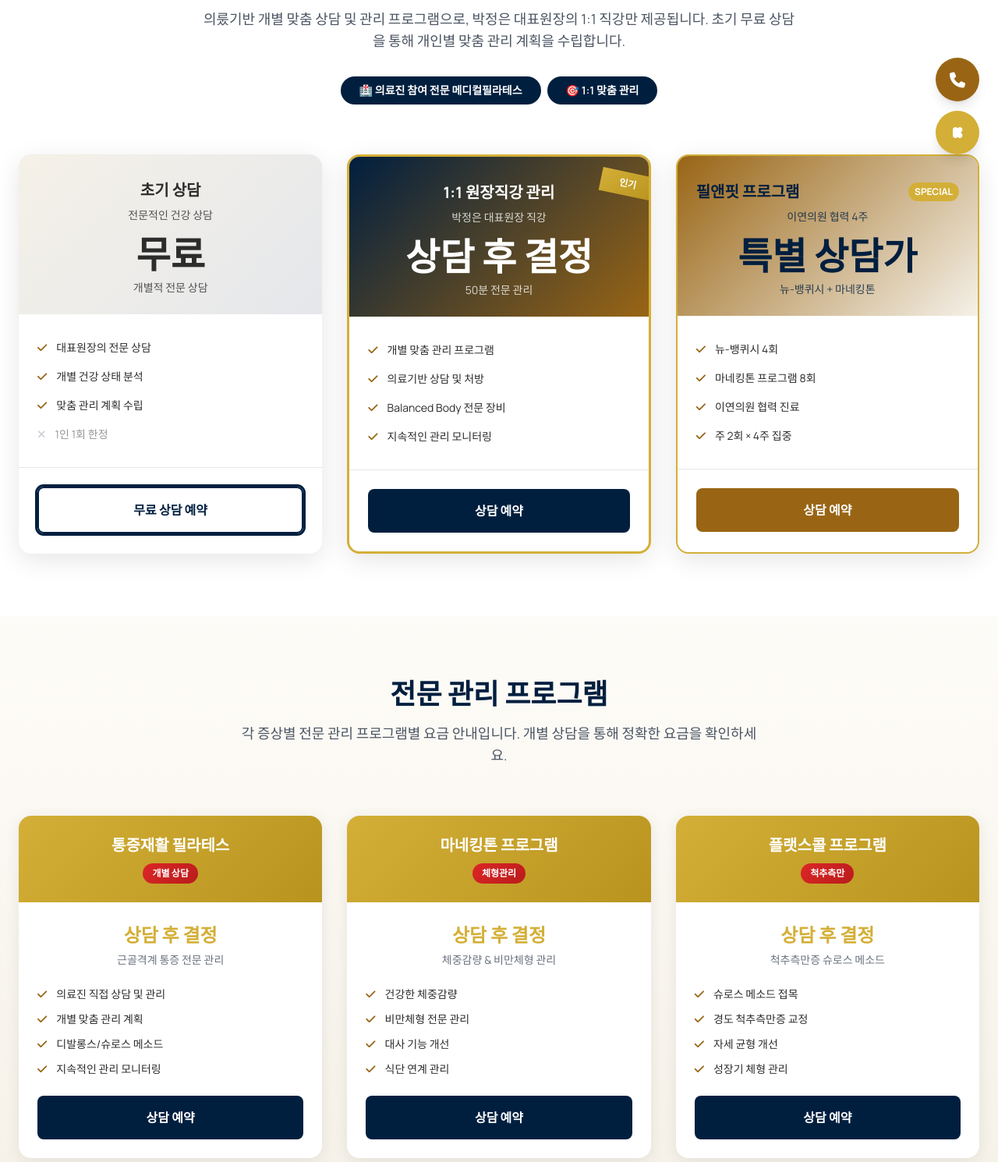
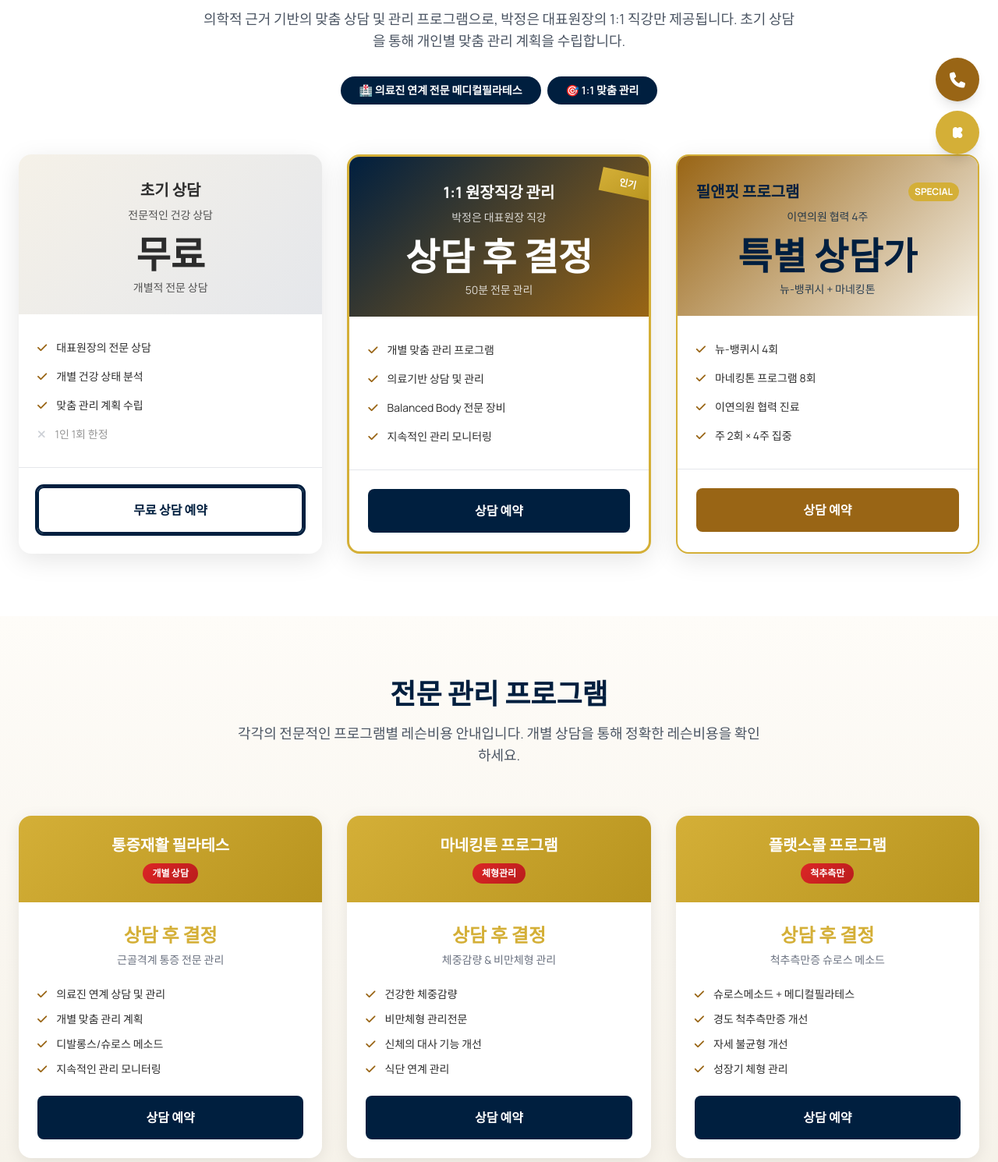
Before and after one commit to ysl1016/pilateshodu2, a plain HTML site: page pricing.html in a window 1280 px wide. Shown: the part 510-2000 px from the top of the page at 78% size. Drawn offline with nearby package versions, Linux system fonts and the light colour scheme.

Commit message:
Update pricing.html

```diff
--- a/pricing.html
+++ b/pricing.html
@@ -4,8 +4,8 @@
     <meta charset="UTF-8">
     <meta name="viewport" content="width=device-width, initial-scale=1.0">
     <title>레슨비용 - PILATES HODU | 필라테스 호두 - 국내 최초의 메디컬필라테스™ | 1:1 원장직강 프리미엄 요금제</title>
-    <meta name="description" content="메디컬필라테스™ 호두의 1:1 원장직강 전문 관리 요금을 확인하세요. 의료급 맞춤 관리를 위한 프리미엄 메디컬필라테스 센터입니다.">
-    <meta name="keywords" content="메디컬필라테스요금, 1:1원장직강, 통증관리비용, 의료급필라테스, 맞춤관리, 필라테스호두">
+    <meta name="description" content="필라테스 호두의 1:1 원장직강의 합리적 레슨비용을 확인하세요. 의학적 근거 기반의 프리미엄 메디컬필라테스 센터입니다.">
+    <meta name="keywords" content="메디컬필라테스, 필라테스, 1:1원장직강, 허리통증, 신봉동 필라테스, 수지구 필라테스, 성복동 필라테스, 맞춤관리, 필라테스호두">
 
     <!-- Tailwind CSS CDN -->
     <script src="https://cdn.tailwindcss.com"></script>
@@ -486,12 +486,12 @@
                 <div class="text-center mb-16">
                     <h2 class="text-3xl md:text-4xl font-bold text-deep-navy mb-4">1:1 원장직강의 합리적 비용</h2>
                     <p class="text-lg text-gray-600 max-w-3xl mx-auto">
-                        의룼기반 개별 맞춤 상담 및 관리 프로그램으로, 박정은 대표원장의 1:1 직강만 제공됩니다.
-                        초기 무료 상담을 통해 개인별 맞춤 관리 계획을 수립합니다.
+                        의학적 근거 기반의 맞춤 상담 및 관리 프로그램으로, 박정은 대표원장의 1:1 직강만 제공됩니다.
+                        초기 상담을 통해 개인별 맞춤 관리 계획을 수립합니다.
                     </p>
                     <div class="mt-8 flex flex-col md:flex-row justify-center items-center md:space-x-2 space-y-2 md:space-y-0">
                         <span class="bg-deep-navy text-white px-6 py-2 rounded-full text-sm font-semibold">
-                            🏥 의료진 참여 전문 메디컬필라테스
+                            🏥 의료진 연계 전문 메디컬필라테스
                         </span>
                         <span class="bg-deep-navy text-white px-6 py-2 rounded-full text-sm font-semibold">
                             🎯 1:1 맞춤 관리
@@ -500,7 +500,7 @@
                 </div>
 
                 <div class="grid grid-cols-1 md:grid-cols-2 lg:grid-cols-3 gap-8">
-                    <!-- 초기 건강 상담 -->
+                    <!-- 초기 상담 -->
                     <div class="pricing-card fade-in">
                         <div class="pricing-header basic">
                             <h3 class="text-xl font-bold mb-2">초기 상담</h3>
@@ -546,7 +546,7 @@
                             </div>
                             <div class="feature-item">
                                 <i class="fas fa-check"></i>
-                                <span>의료기반 상담 및 처방</span>
+                                <span>의료기반 상담 및 관리</span>
                             </div>
                             <div class="feature-item">
                                 <i class="fas fa-check"></i>
@@ -612,7 +612,7 @@
                 <div class="text-center mb-16">
                     <h2 class="text-3xl md:text-4xl font-bold text-deep-navy mb-4">전문 관리 프로그램</h2>
                     <p class="text-lg text-gray-600 max-w-2xl mx-auto">
-                        각 증상별 전문 관리 프로그램별 요금 안내입니다. 개별 상담을 통해 정확한 요금을 확인하세요.
+                        각각의 전문적인 프로그램별 레슨비용 안내입니다. 개별 상담을 통해 정확한 레슨비용을 확인하세요.
                     </p>
                 </div>
 
@@ -631,7 +631,7 @@
                             <div class="space-y-3">
                                 <div class="flex items-center text-sm">
                                     <i class="fas fa-check text-golden-brown mr-3"></i>
-                                    <span>의료진 직접 상담 및 관리</span>
+                                    <span>의료진 연계 상담 및 관리</span>
                                 </div>
                                 <div class="flex items-center text-sm">
                                     <i class="fas fa-check text-golden-brown mr-3"></i>
@@ -670,11 +670,11 @@
                                 </div>
                                 <div class="flex items-center text-sm">
                                     <i class="fas fa-check text-golden-brown mr-3"></i>
-                                    <span>비만체형 전문 관리</span>
+                                    <span>비만체형 관리전문</span>
                                 </div>
                                 <div class="flex items-center text-sm">
                                     <i class="fas fa-check text-golden-brown mr-3"></i>
-                                    <span>대사 기능 개선</span>
+                                    <span>신체의 대사 기능 개선</span>
                                 </div>
                                 <div class="flex items-center text-sm">
                                     <i class="fas fa-check text-golden-brown mr-3"></i>
@@ -701,15 +701,15 @@
                             <div class="space-y-3">
                                 <div class="flex items-center text-sm">
                                     <i class="fas fa-check text-golden-brown mr-3"></i>
-                                    <span>슈로스 메소드 접목</span>
+                                    <span>슈로스메소드 + 메디컬필라테스</span>
                                 </div>
                                 <div class="flex items-center text-sm">
                                     <i class="fas fa-check text-golden-brown mr-3"></i>
-                                    <span>경도 척추측만증 교정</span>
+                                    <span>경도 척추측만증 개선</span>
                                 </div>
                                 <div class="flex items-center text-sm">
                                     <i class="fas fa-check text-golden-brown mr-3"></i>
-                                    <span>자세 균형 개선</span>
+                                    <span>자세 불균형 개선</span>
                                 </div>
                                 <div class="flex items-center text-sm">
                                     <i class="fas fa-check text-golden-brown mr-3"></i>
@@ -731,7 +731,7 @@
                 <div class="text-center mb-16">
                     <h2 class="text-3xl md:text-4xl font-bold text-deep-navy mb-4">메디컬필라테스™ 센터 특징</h2>
                     <p class="text-lg text-gray-600 max-w-2xl mx-auto">
-                        의료기반 전문 관리 센터만의 특별한 서비스와 관리 시스템
+                        의학적 근거 기반의 전문적인 필라테스 센터만의 특별한 서비스와 관리 시스템
                     </p>
                 </div>
 
@@ -742,7 +742,7 @@
                         </div>
                         <h3 class="text-lg font-semibold text-deep-navy mb-3 text-center">전문의 협력 체계</h3>
                         <p class="text-gray-600 text-sm text-center">
-                            가정의학과 전문의와 협력하는 메디컬필라테스 상담 및 관리
+                            전문의와 협력하는 메디컬필라테스 상담 및 관리
                         </p>
                     </div>
 
@@ -752,7 +752,7 @@
                         </div>
                         <h3 class="text-lg font-semibold text-deep-navy mb-3 text-center">국제공인 장비</h3>
                         <p class="text-gray-600 text-sm text-center">
-                            Balanced Body 정식 인증 의료급 전문 장비로 안전하고 정밀한 관리
+                            Balanced Body 공식인증 필라테스 장비로 안전하고 정밀한 관리
                         </p>
                     </div>
 
@@ -772,7 +772,7 @@
                         </div>
                         <h3 class="text-lg font-semibold text-deep-navy mb-3 text-center">안전 관리 시스템</h3>
                         <p class="text-gray-600 text-sm text-center">
-                            의료기반 안전 프로토콜 및 응급상황 대응 시스템 완비
+                            의학적 근거의 안전 프로토콜 시스템 완비
                         </p>
                     </div>
 
```
